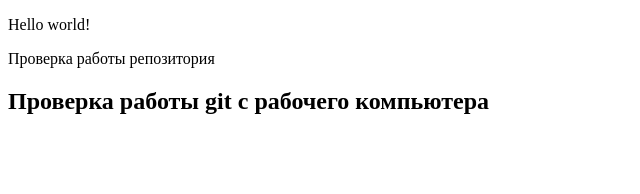
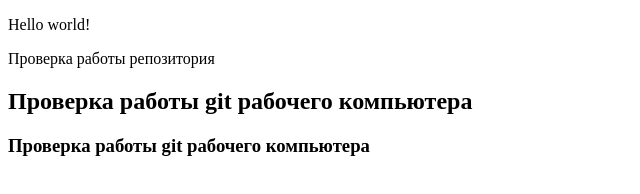
Before and after one commit to DimaDiner/test-pogect-1, a plain HTML site: page index.html in a window 1280 px wide. Shown: the whole page, without its empty margins (0-640 px from the left). Drawn offline with Linux system fonts and the light colour scheme.

Commit message:
третий коммит с рабочего пк

```diff
--- a/index.html
+++ b/index.html
@@ -9,7 +9,9 @@
 <body>
     <p>Hello world!</p>
     <p>Проверка работы репозитория</p>
-    <h2>Проверка работы git с рабочего компьютера</h2>
+    <h2>Проверка работы git рабочего компьютера</h2>
+    <h3>Проверка работы git  рабочего компьютера</h3>
+
 
 
     <script src = "js/script.js"></script>
```
